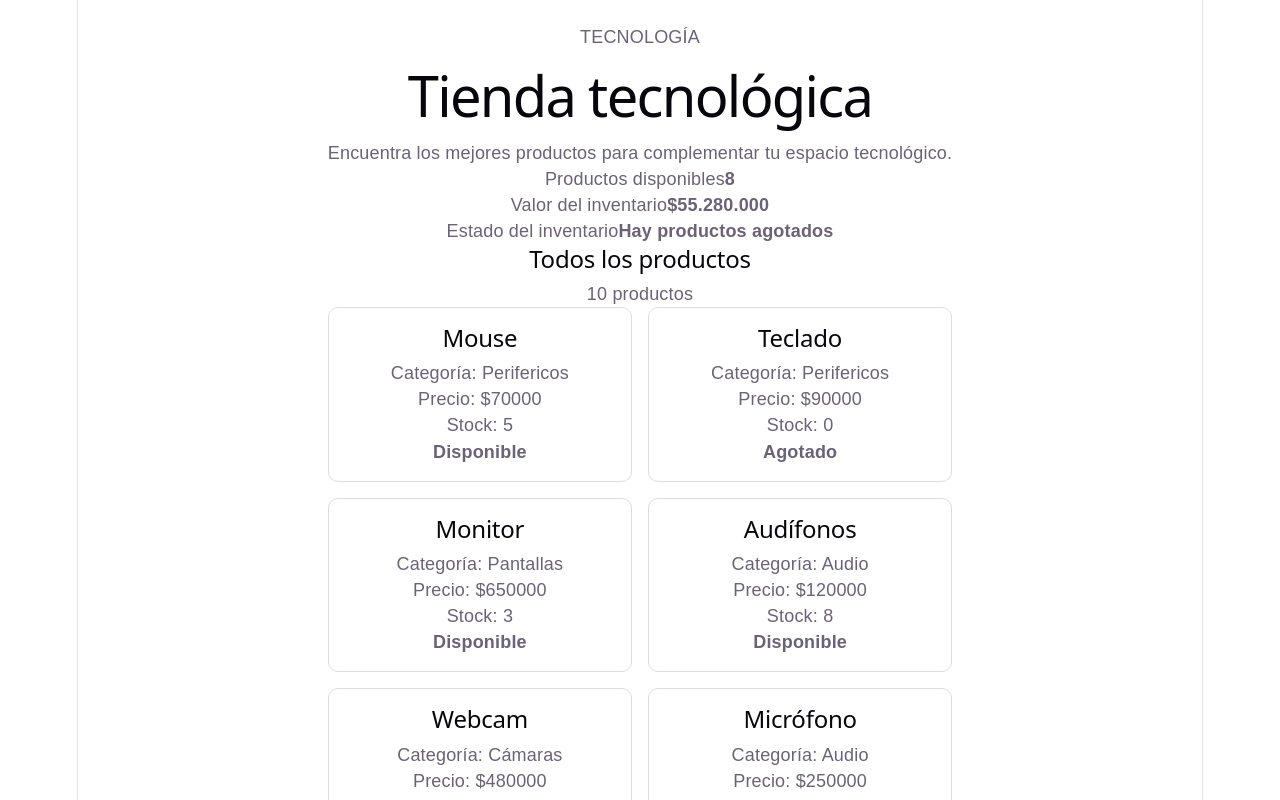
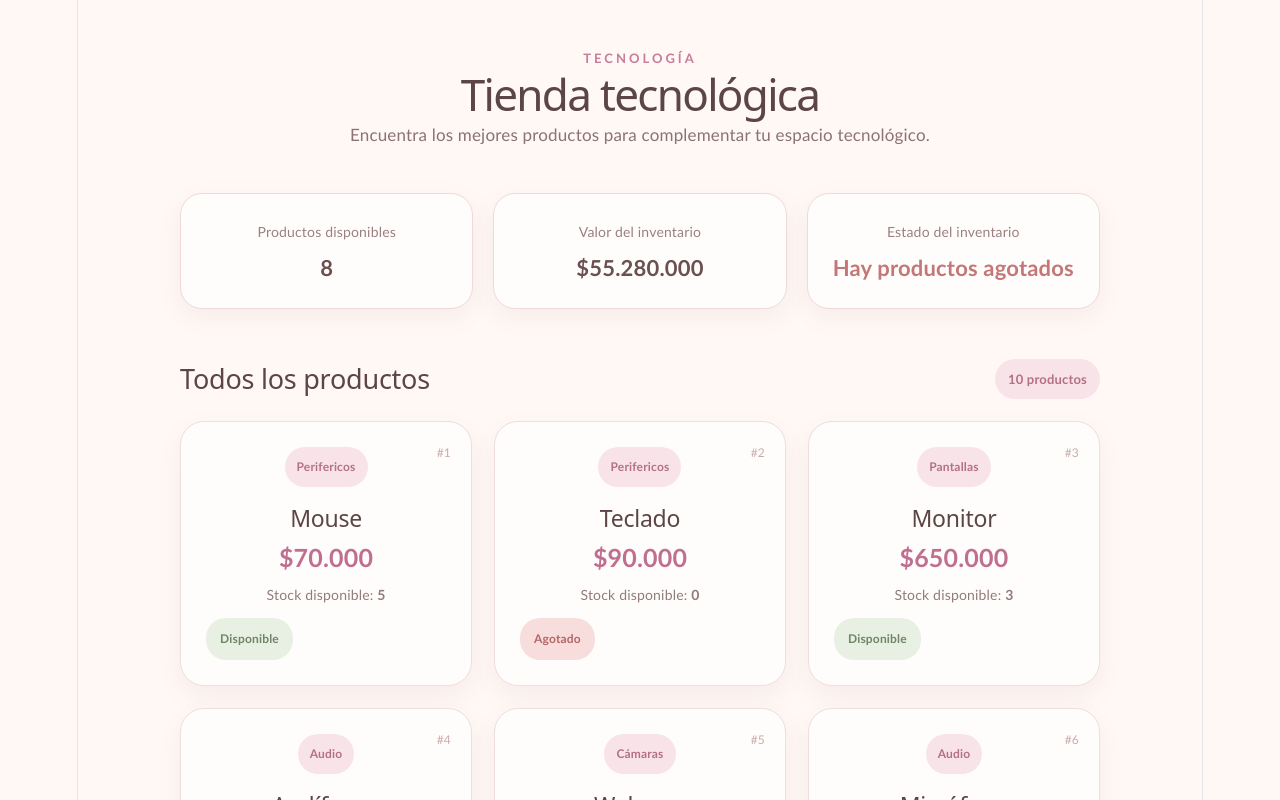
Before and after one commit to Carommi/Tienda-React, a React (Vite) app in the folder tienda-react/: page / in a window 1280 px wide. Shown: the top 800 px of the page. Built offline with nearby package versions, Linux system fonts and the light colour scheme.

Commit message:
Feat: Se modifico la estetica de ProductosCard y App.css para mejorar la calidad visual

```diff
--- a/tienda-react/src/App.css
+++ b/tienda-react/src/App.css
@@ -1,19 +1,226 @@
+* {
+  box-sizing: border-box;
+}
+
+body {
+  margin: 0;
+  background: #fff8f5;
+  color: #4a3b3b;
+  font-family: "Trebuchet MS", Arial, sans-serif;
+}
+
 .contenedor {
-  max-width: 1100px;
+  max-width: 1200px;
   margin: 0 auto;
-  padding: 24px;
-  font-family: Arial, sans-serif;
+  padding: 45px 24px;
 }
+
+/* ENCABEZADO */
+
+.encabezado {
+  text-align: center;
+  margin-bottom: 45px;
+}
+
+.etiqueta {
+  color: #c77d9b;
+  font-size: 13px;
+  font-weight: bold;
+  letter-spacing: 3px;
+  margin-bottom: 10px;
+}
+
+.encabezado h1 {
+  margin: 0;
+  color: #5c4545;
+  font-size: 44px;
+}
+
+.descripcion {
+  max-width: 620px;
+  margin: 14px auto;
+  color: #8a7373;
+  font-size: 17px;
+  line-height: 1.6;
+}
+
+/* RESUMEN */
+
+.resumen {
+  display: grid;
+  grid-template-columns: repeat(3, 1fr);
+  gap: 20px;
+  margin-bottom: 50px;
+}
+
+.resumen-card {
+  background: #fffdfb;
+  border: 1px solid #f0d9d9;
+  border-radius: 22px;
+  padding: 25px;
+  box-shadow: 0 8px 25px rgba(150, 100, 100, 0.08);
+}
+
+.resumen-card span {
+  display: block;
+  color: #9b8080;
+  font-size: 14px;
+  margin-bottom: 10px;
+}
+
+.resumen-card strong {
+  font-size: 22px;
+  color: #6b5050;
+}
+
+.disponible {
+  color: #8c9f83 !important;
+}
+
+.agotado {
+  color: #c47777 !important;
+}
+
+/* SECCIONES */
+
+.seccion {
+  margin-bottom: 55px;
+}
+
+.titulo-seccion {
+  display: flex;
+  justify-content: space-between;
+  align-items: center;
+  margin-bottom: 22px;
+}
+
+.titulo-seccion h2 {
+  margin: 0;
+  color: #5c4545;
+  font-size: 27px;
+}
+
+.titulo-seccion span {
+  background: #f8e4e8;
+  color: #b56f87;
+  padding: 7px 13px;
+  border-radius: 20px;
+  font-size: 13px;
+  font-weight: bold;
+}
+
+/* PRODUCTOS */
 
 .productos {
   display: grid;
-  grid-template-columns: repeat(auto-fit, minmax(220px, 1fr));
-  gap: 16px;
+  grid-template-columns: repeat(auto-fit, minmax(240px, 1fr));
+  gap: 22px;
 }
 
+/* TARJETAS */
+
 .producto-card {
-  border: 1px solid #ddd;
-  border-radius: 10px;
-  padding: 16px;
-  background: white;
+  position: relative;
+  background: #fffdfb;
+  border: 1px solid #f0dddd;
+  border-radius: 24px;
+  padding: 25px;
+  min-height: 265px;
+
+  display: flex;
+  flex-direction: column;
+  justify-content: space-between;
+
+  box-shadow: 0 10px 25px rgba(150, 100, 100, 0.08);
+
+  transition:
+    transform 0.25s ease,
+    box-shadow 0.25s ease;
 }
+
+.producto-card:hover {
+  transform: translateY(-7px);
+  box-shadow: 0 18px 35px rgba(150, 100, 100, 0.14);
+}
+
+.producto-id {
+  position: absolute;
+  top: 18px;
+  right: 20px;
+  color: #c9aaaa;
+  font-size: 12px;
+}
+
+.categoria {
+  display: inline-block;
+  width: fit-content;
+  background: #f8e4e8;
+  color: #b56f87;
+  padding: 7px 12px;
+  border-radius: 20px;
+  font-size: 12px;
+  font-weight: bold;
+}
+
+.producto-card h2 {
+  margin: 18px 0 8px;
+  color: #5c4545;
+  font-size: 23px;
+}
+
+.precio {
+  color: #c06f91;
+  font-size: 25px;
+  font-weight: bold;
+  margin: 12px 0;
+}
+
+.stock {
+  color: #927b7b;
+  font-size: 14px;
+}
+
+/* ESTADOS */
+
+.estado {
+  width: fit-content;
+  padding: 8px 14px;
+  border-radius: 20px;
+  font-size: 12px;
+  font-weight: bold;
+}
+
+.estado-disponible {
+  background: #e7f0e3;
+  color: #708565;
+}
+
+.estado-agotado {
+  background: #f8dddd;
+  color: #b56565;
+}
+
+/* SEGUNDA SECCIÓN */
+
+.disponibles-seccion {
+  border-top: 1px solid #efdada;
+  padding-top: 38px;
+}
+
+/* RESPONSIVE */
+
+@media (max-width: 768px) {
+  .resumen {
+    grid-template-columns: 1fr;
+  }
+
+  .encabezado h1 {
+    font-size: 34px;
+  }
+
+  .titulo-seccion {
+    flex-direction: column;
+    align-items: flex-start;
+    gap: 10px;
+  }
+}
--- a/tienda-react/src/components/ProductoCard.jsx
+++ b/tienda-react/src/components/ProductoCard.jsx
@@ -1,13 +1,33 @@
 function ProductoCard({ producto }) {
     const estado = producto.stock > 0 ? 'Disponible' : 'Agotado';
+
     return (
         <article className="producto-card">
-            <h2>{producto.nombre}</h2>
-            <p>Categoría: {producto.categoria}</p>
-            <p>Precio: ${producto.precio}</p>
-            <p>Stock: {producto.stock}</p>
-            <strong>{estado}</strong>
+            <div className="producto-id">
+                #{producto.id}
+            </div>
+
+            <div className="producto-info">
+                <span className="categoria">
+                    {producto.categoria}
+                </span>
+
+                <h2>{producto.nombre}</h2>
+
+                <p className="precio">
+                    ${producto.precio.toLocaleString('es-CO')}
+                </p>
+
+                <p className="stock">
+                    Stock disponible: <strong>{producto.stock}</strong>
+                </p>
+            </div>
+
+            <span className={`estado ${producto.stock > 0 ? 'estado-disponible' : 'estado-agotado'}`}>
+                {estado}
+            </span>
         </article>
     );
 }
+
 export default ProductoCard;
```
